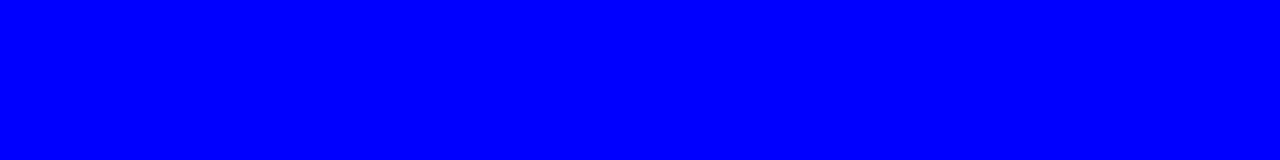
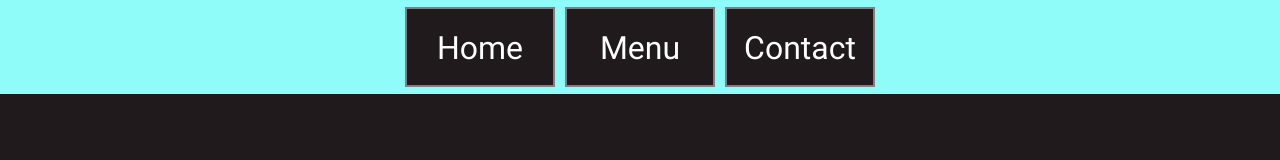
Before and after one commit to filipkk78/restaurant-page, a website built with webpack: page src/template.html in a window 1280 px wide. Built offline with nearby package versions, Linux system fonts and the light colour scheme.

Commit message:
Set up skeleton html and css

```diff
--- a/src/index.js
+++ b/src/index.js
@@ -1 +1,3 @@
 import "./styles.css";
+
+console.log("test");
--- a/src/styles.css
+++ b/src/styles.css
@@ -1,3 +1,67 @@
+*, *::before, *::after {
+  box-sizing: border-box;
+}
+* {
+  margin: 0;
+}
 body {
-    background-color: blue;
+  line-height: 1.5;
+  -webkit-font-smoothing: antialiased;
 }
+img, picture, video, canvas, svg {
+  display: block;
+  max-width: 100%;
+}
+input, button, textarea, select {
+  font: inherit;
+}
+p, h1, h2, h3, h4, h5, h6 {
+  overflow-wrap: break-word;
+}
+#root, #__next {
+  isolation: isolate;
+}
+
+@font-face {
+    font-family: 'Roboto';
+    src: url('fonts/roboto-regular-webfont.woff2') format('woff2'),
+         url('fonts/roboto-regular-webfont.woff') format('woff');
+    font-weight: normal;
+    font-style: normal;
+}
+
+body {
+    font-family: 'Roboto';
+    height: 100vh;
+    background-color: #211A1D;
+    display: grid;
+    grid-template: 2fr 15fr / 1fr;
+}
+
+header {
+    background-color: #90FCF9;
+    display: flex;
+    justify-content: center;
+    align-items: center;
+}
+
+header nav {
+    display: flex;
+    justify-content: center;
+    align-items: center;
+    gap: 10px;
+    border-collapse: collapse;
+}
+
+header nav button {
+    background-color: #211A1D;
+    border: 2px solid gray;
+    width: 150px;
+    height: 80px;
+    color: white;
+    font-size: 2em;
+}
+
+header nav button:active {
+    background-color: #000000 ;
+}
--- a/src/template.html
+++ b/src/template.html
@@ -6,6 +6,13 @@
     <title>Document</title>
 </head>
 <body>
-
+    <header>
+        <nav>
+            <button>Home</button>
+            <button>Menu</button>
+            <button>Contact</button>
+        </nav>
+    </header>
+    <div id="content"></div>
 </body>
 </html>
--- a/webpack.config.js
+++ b/webpack.config.js
@@ -31,7 +31,11 @@ module.exports = {
           {
             test: /\.(png|svg|jpg|jpeg|gif)$/i,
             type: "asset/resource",
-          }
+          },
+          {
+            test: /\.(woff|woff2|eot|ttf|otf)$/i,
+            type: 'asset/resource',
+          },
         ],
 
     },
```
Also changed, not shown: src/fonts/roboto-regular-webfont.woff (added), src/fonts/roboto-regular-webfont.woff2 (added).
